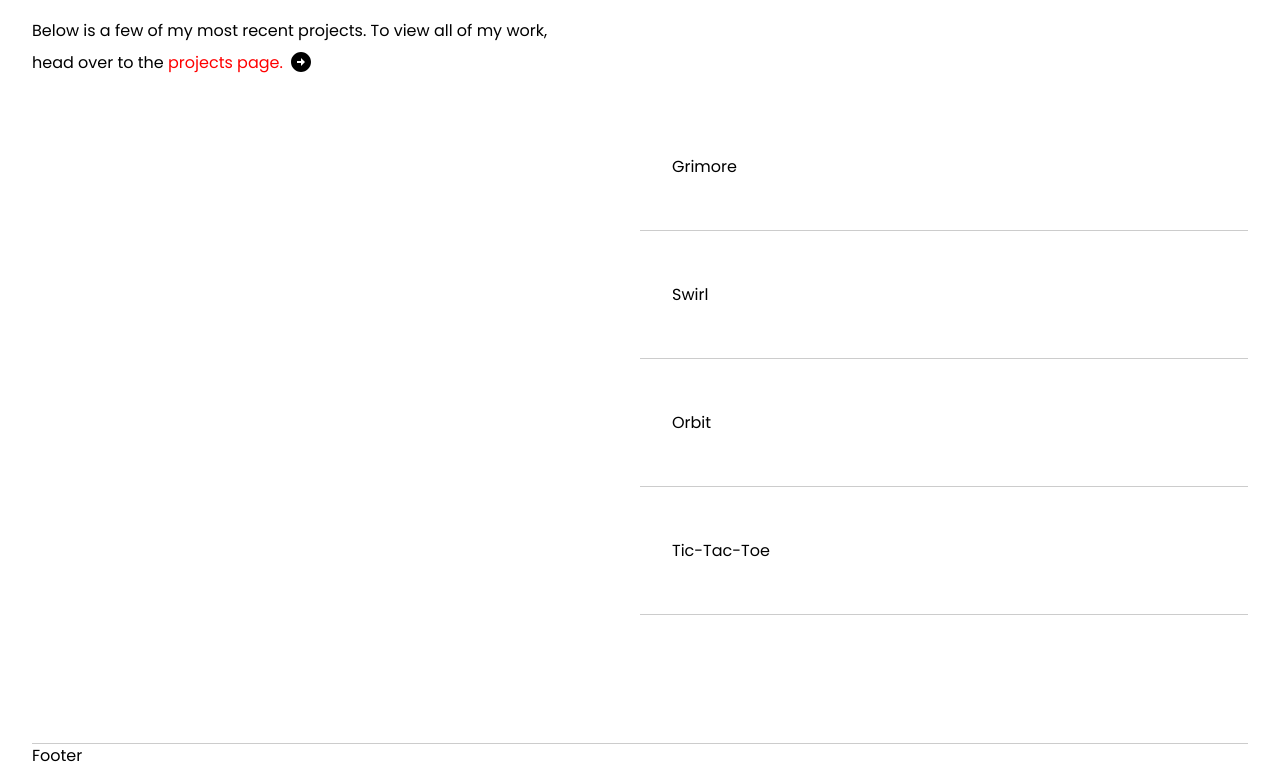
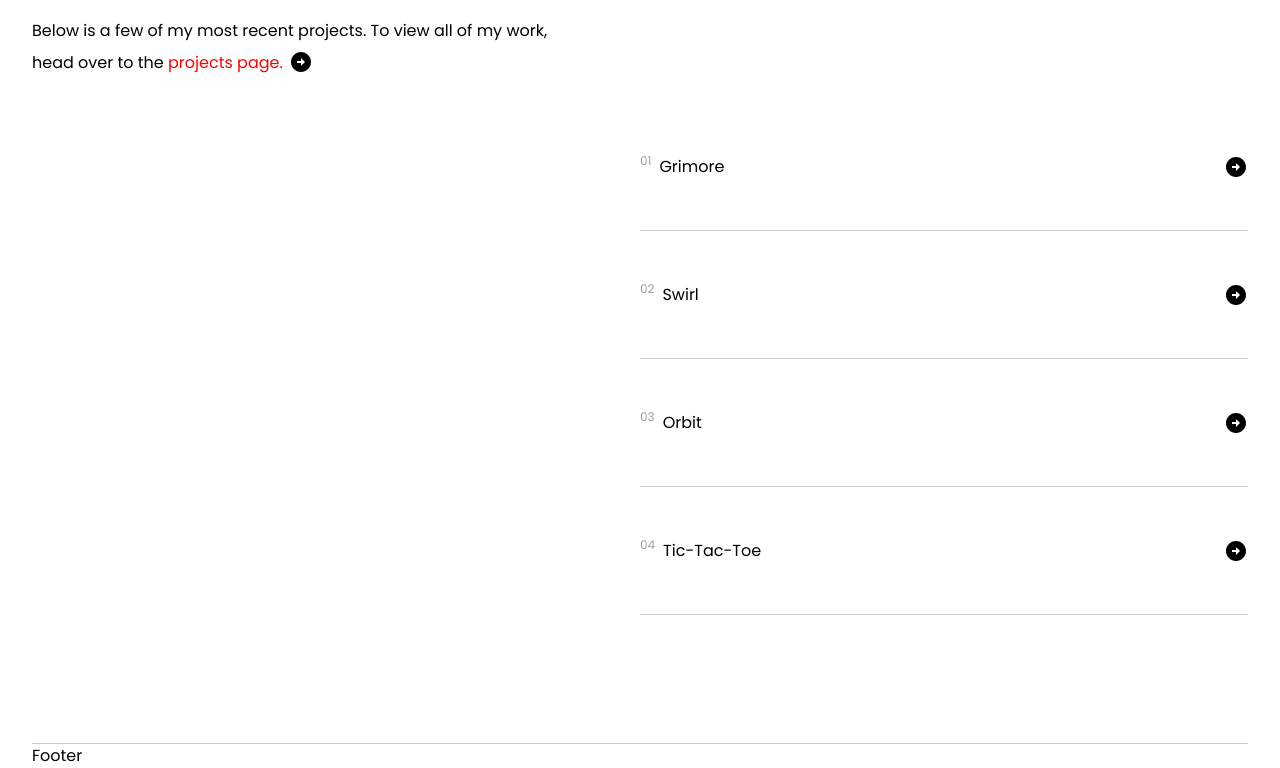
Before and after one commit to mauLovera/Portfolio, a Next.js app: page / in a window 1280 px wide. Shown: the part 1114-1882 px from the top of the page. Built offline with nearby package versions, Linux system fonts and the light colour scheme; a web font is replaced by a local one.

Commit message:
feat: add counter to row component

```diff
--- a/components/common/SelectedProjects/Row/Row.module.scss
+++ b/components/common/SelectedProjects/Row/Row.module.scss
@@ -1,23 +1,35 @@
 @import '~styles/utilities/_palette.scss';
 
 .container {
+  position: relative;
   display: flex;
+  justify-content: space-between;
   align-items: center;
   height: $size_128px;
   border-bottom: $divider-border;
-  padding-left: $size_32px;
+
+  .titleContainer {
+    display: flex;
+    height: fit-content;
+    overflow: hidden;
 
     .title {
       display: flex;
-    height: fit-content;
-    overflow: hidden;
+      align-items: center;
+      &::before {
+        color: $inactive-clr;
+        font-size: $size_12px;
+        counter-increment: number;
+        content: '0'counter(number);
+        margin-right: $size_8px;
+        margin-bottom: $size_12px;
+      }
     }
   }
 
   .arrow {
-  position: absolute;
-  right: -25%;
-  top: -40%;
+    display: flex;
+    align-items: center;
     font-size: $size_24px;
     color: black;
     scale: 1;
@@ -30,3 +42,14 @@
       }
     }
   }
+
+  &:hover {
+    .arrow {
+      svg {
+        transition: $transition-speed;
+        scale: 1.1;
+        color: $accent-clr;
+      }
+    }
+  }
+}
--- a/components/common/SelectedProjects/Row/Row.tsx
+++ b/components/common/SelectedProjects/Row/Row.tsx
@@ -1,6 +1,7 @@
-import { motion, Variants } from 'framer-motion'
 import Link from 'next/link'
 import styles from './Row.module.scss'
+import { motion, Variants } from 'framer-motion'
+import { RiArrowRightCircleFill } from 'react-icons/ri'
 
 interface Props {
   title: string
@@ -16,16 +17,30 @@ export default function Row({ title, path, timeline, animation }: Props) {
   return (
     <Link href={path} className={styles.container}>
       <motion.span
-        className={styles.title}
+        className={styles.titleContainer}
         variants={timeline}
         initial="initial"
         whileInView={'animate'}
       >
-        <motion.span variants={animation.lineAnimation}>{title}</motion.span>
+        <motion.span
+          variants={animation.lineAnimation}
+          className={styles.title}
+        >
+          {title}
+        </motion.span>
+      </motion.span>
+      <motion.span
+        variants={timeline}
+        initial="initial"
+        whileInView={'animate'}
+        className={styles.button}
+      >
         <motion.span
           variants={animation.buttonAnimation}
           className={styles.arrow}
-        ></motion.span>
+        >
+          <RiArrowRightCircleFill />
+        </motion.span>
       </motion.span>
     </Link>
   )
```
Lines whose indentation alone changed are shown as unchanged.
